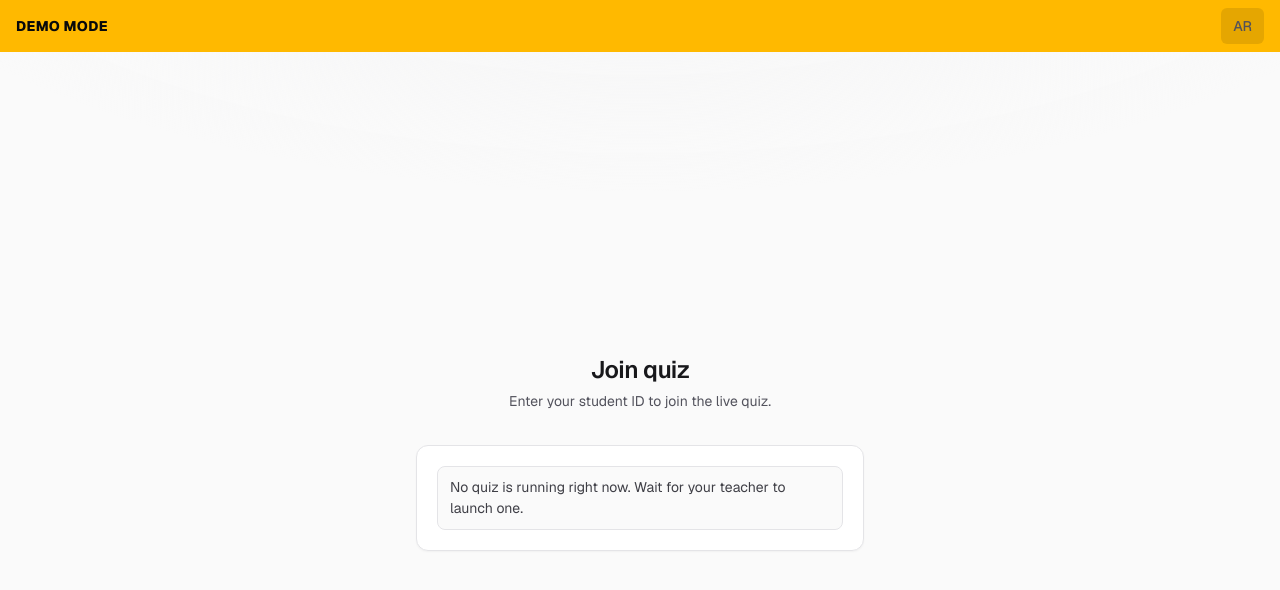
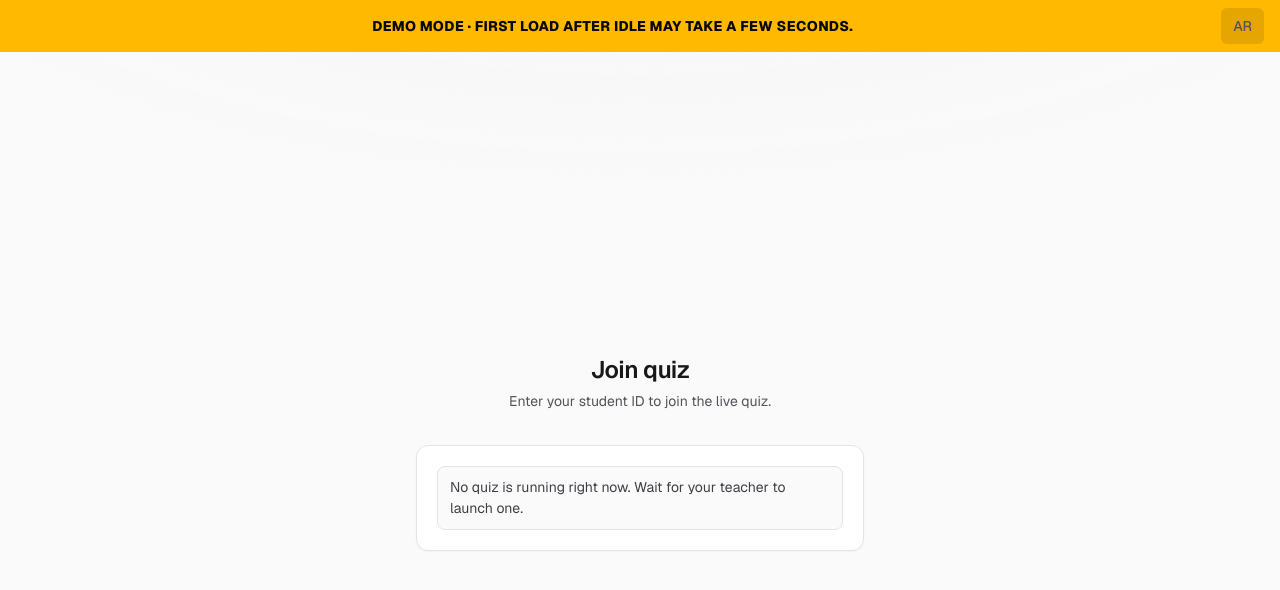
Before and after one commit to omrmhd5/Quiz-Platform, a Next.js app: page /join in a window 1280 px wide. Shown: the top 590 px of the page. Built offline with nearby package versions, Linux system fonts and the light colour scheme; no server answers; the database is empty.

Commit message:
Add idle-load notice to the demo banner.
Match other demoized projects by showing the wake message in the banner alongside DEMO MODE.

```diff
--- a/messages/en.json
+++ b/messages/en.json
@@ -5,7 +5,7 @@
   },
   "banner": {
     "demo": "DEMO MODE",
-    "wake": "First load may take a few seconds."
+    "wake": "First load after idle may take a few seconds."
   },
   "language": {
     "toggle": "Toggle language",
--- a/src/components/demo-banner.tsx
+++ b/src/components/demo-banner.tsx
@@ -8,8 +8,8 @@ export function DemoBanner() {
 
   return (
     <div className="sticky top-0 z-[80] flex items-center justify-between gap-3 bg-amber-400 px-4 py-2 text-zinc-950">
-      <p className="text-center text-xs font-extrabold tracking-wide uppercase sm:text-sm">
-        {t("demo")}
+      <p className="flex-1 text-center text-xs font-extrabold tracking-wide uppercase sm:text-sm">
+        {t("demo")} · {t("wake")}
       </p>
       <LanguageSwitch className="shrink-0 bg-zinc-950/10 hover:bg-zinc-950/15" />
     </div>
```
